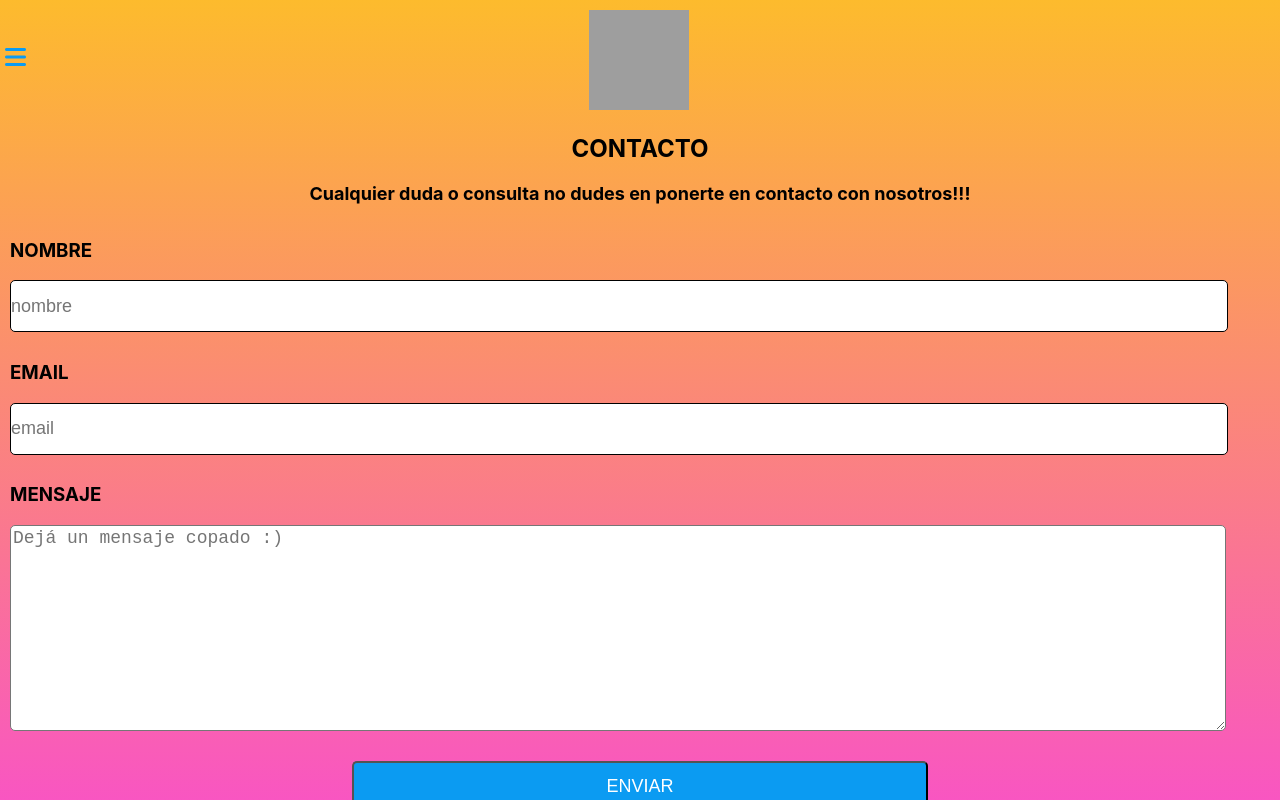
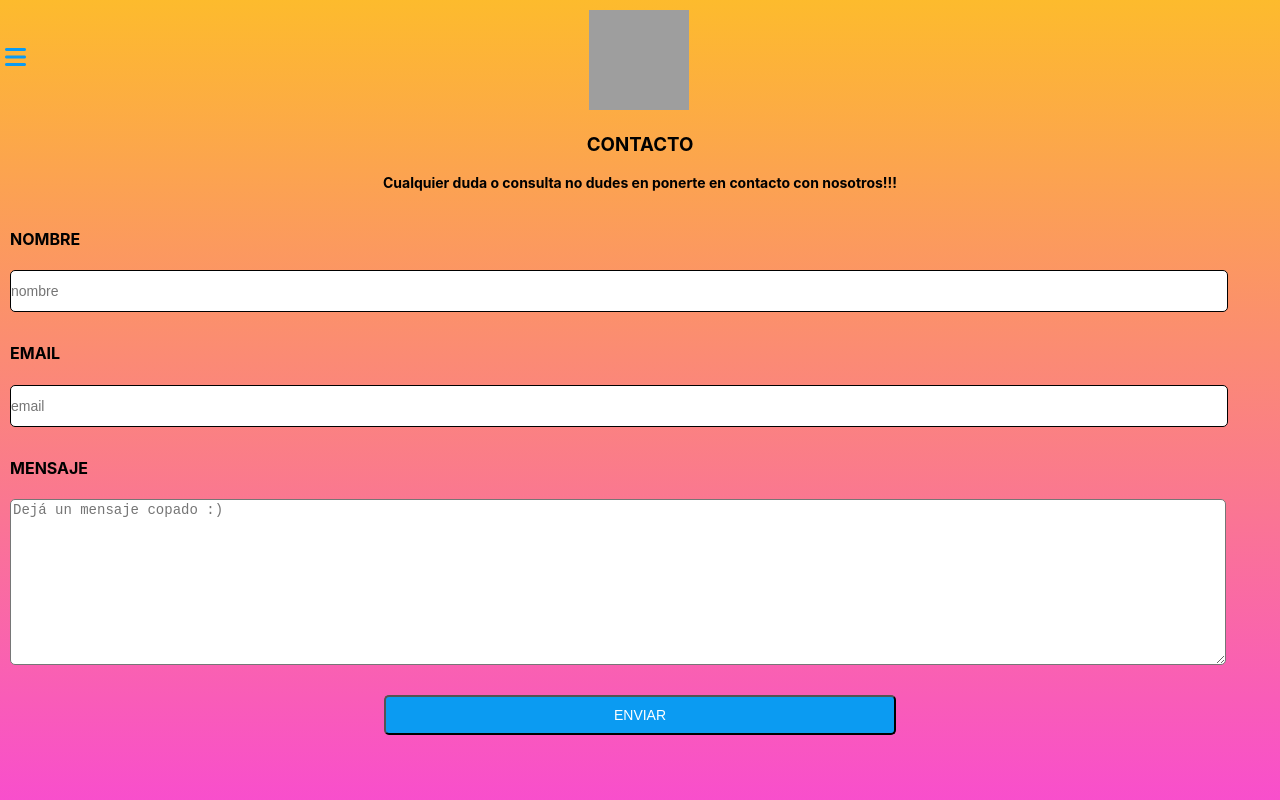
Before and after one commit to Pablito-1988/dog-grow, a React (Create React App) app: page /contact in a window 1280 px wide. Shown: the top 800 px of the page. Built offline with nearby package versions, Linux system fonts and the light colour scheme; grey boxes are pictures that could not be loaded.

Commit message:
font test1

```diff
--- a/src/components/Contact/Contact.css
+++ b/src/components/Contact/Contact.css
@@ -7,7 +7,7 @@
 
 }
 .contactQuote{
-    font-size: 18px;
+    font-size: 14px;
     font-weight: bold;
 
     margin-bottom: 1rem;
@@ -24,16 +24,16 @@
 }
 .nameInput,.emailInput{
     width: 100%;
-    height: 50px;
+    height: 40px;
     border: 1px solid #000;
     border-radius: 5px;
     margin-bottom: 10px;
-    font-size: 18px;
+    font-size: 14px;
     padding: 0;
 }
 textarea{
     border-radius: 5px;
-    font-size: 18px;
+    font-size: 14px;
 }
 .submitButton{
     width: 100%;
@@ -43,10 +43,10 @@ textarea{
 }
 .contactButton{
     text-align: center;
-    width: 45%;
-    height: 50px;
+    width: 40%;
+    height: 40px;
     border-radius: 5px;
-    font-size: 18PX;
+    font-size: 14px;
     background-color: rgb(11, 155,242);
     color: #fff;
 }
--- a/src/components/Contact/Contact.js
+++ b/src/components/Contact/Contact.js
@@ -6,7 +6,7 @@ const Contact = () => {
     return (
        <>
        <div className='contactContainer'>
-            <h2>CONTACTO</h2>
+            <h3>CONTACTO</h3>
             <p className='contactQuote'>Cualquier duda o consulta no dudes en ponerte en contacto con nosotros!!!</p>
             <ContactForm />
        </div>
--- a/src/components/Contact/ContactForm.js
+++ b/src/components/Contact/ContactForm.js
@@ -24,7 +24,7 @@ const ContactForm = () => {
         <div className='formContainer'>
             <form className="form" onSubmit={sendEmail}>
                 <div className="nameAndEmailContainer">
-                    <h3>NOMBRE</h3>
+                    <h4>NOMBRE</h4>
                   <input
                     className="nameInput"
                     type="text"
@@ -32,7 +32,7 @@ const ContactForm = () => {
                     placeholder="nombre"
                     required
                   />
-                  <h3>EMAIL</h3>
+                  <h4>EMAIL</h4>
                   <input
                     className="emailInput"
                     type="email"
@@ -42,7 +42,7 @@ const ContactForm = () => {
                     required
                   />
 
-                <h3>MENSAJE</h3>
+                <h4>MENSAJE</h4>
                 <textarea
                   id=""
                   cols="30"
--- a/src/components/Header/Header.js
+++ b/src/components/Header/Header.js
@@ -30,7 +30,7 @@ const Header = () => {
           </div>
         </div>
           <div className="headerLogo">
-            <Link to={"/"}>
+            <Link to={"/"} >
             <img src={logo} alt="logo" />
             </Link>
           </div>
```
